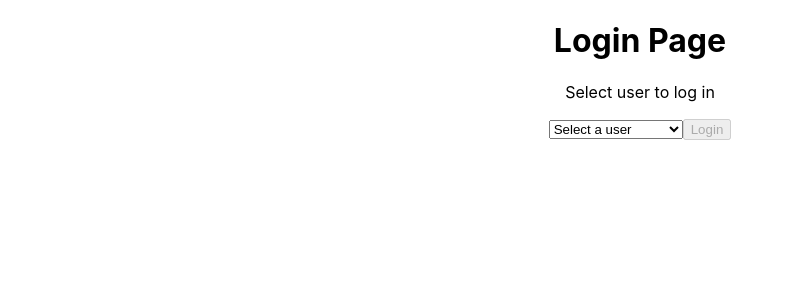
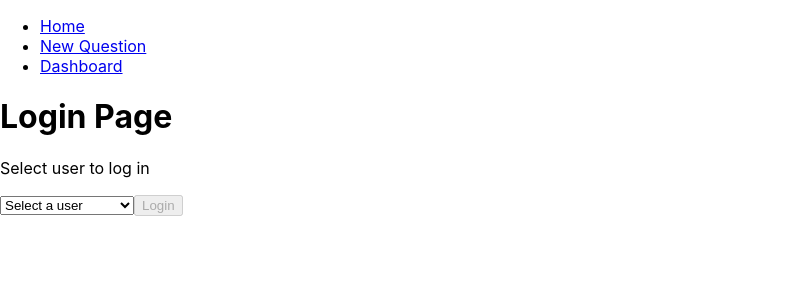
Before and after one commit to kotov-valery/nd019-employee-polls, a React (Create React App) app: page / in a window 1280 px wide. Shown: the top 300 px of the page, without its empty margins (0-794 px from the left). Built offline with nearby package versions, Linux system fonts and the light colour scheme.

Commit message:
Add Nav component

```diff
--- a/package.json
+++ b/package.json
@@ -13,6 +13,7 @@
     "@types/react-dom": "^19.1.3",
     "react": "^19.1.0",
     "react-dom": "^19.1.0",
+    "react-router-dom": "^7.6.0",
     "react-scripts": "5.0.1",
     "redux-thunk": "^3.1.0",
     "typescript": "^4.9.5",
--- a/src/App.tsx
+++ b/src/App.tsx
@@ -1,6 +1,7 @@
 // Global imports
-import React, { useEffect } from "react";
+import React, { useEffect, Fragment } from "react";
 import { useSelector } from "react-redux";
+import { Routes, Route } from "react-router-dom";
 
 // Local imports
 import "./App.css";
@@ -8,6 +9,7 @@ import LoginPage from "./components/LoginPage";
 import { _getQuestions, _getUsers } from "./backend/_DATA";
 import { QuestionList, UserList } from "./backend/Types";
 import Dashboard from "./components/Dashboard";
+import Nav from "./components/Nav";
 
 function Loading() {
   return <div>Loading...</div>;
@@ -19,6 +21,9 @@ function App() {
 
   const authedUser = useSelector((state: any) => state.authedUser);
 
+  const loading = userList === null || questions === null;
+  const userName = userList !== null ? userList[authedUser]?.name : "";
+
   useEffect(() => {
     _getUsers().then((users) => {
       setUserList(users);
@@ -28,26 +33,36 @@ function App() {
     });
   }, []);
 
-  if (!userList) {
-    return <Loading />;
-  }
-
-  if (authedUser && userList) {
-    const userName = userList[authedUser]?.name;
-    if (!questions) {
-      return <Loading />;
-    }
-    return (
-      <div className="App">
-        <Dashboard authedUser={userName} questions={questions} />
+  return (
+    <Fragment>
+      {loading ? <Loading /> : null}
+      <div className="container">
+        <Nav />
+        {loading === true ? null : (
+          <Routes>
+            <Route
+              path="/"
+              element={
+                !authedUser ? (
+                  <LoginPage userList={userList} />
+                ) : (
+                  <Dashboard authedUser={userName} questions={questions} />
+                )
+              }
+            />
+            <Route
+              path="/dashboard"
+              element={
+                userName &&
+                questions && (
+                  <Dashboard authedUser={userName} questions={questions} />
+                )
+              }
+            />
+          </Routes>
+        )}
       </div>
-    );
-  }
-
-  return (
-    <div className="App">
-      <LoginPage userList={userList} />
-    </div>
+    </Fragment>
   );
 }
 
--- a/src/components/Dashboard.tsx
+++ b/src/components/Dashboard.tsx
@@ -1,13 +1,17 @@
 import { QuestionList } from "../backend/Types";
-import QeustionList from "./questions/QuestionList";
+import Qeustions from "./questions/QuestionList";
 
 function Dashboard({
   authedUser,
   questions,
 }: {
   authedUser: string;
-  questions: QuestionList;
+  questions: QuestionList | null;
 }) {
+  if (!authedUser || !questions) {
+    return <div>Loading...</div>;
+  }
+
   return (
     <div className="dashboard">
       <h1>Dashboard</h1>
@@ -15,10 +19,10 @@ function Dashboard({
         <h1>Welcome to dashboard, {authedUser}!</h1>
       </div>
       <div>
-        <QeustionList title="New questions" questions={questions} />
+        <Qeustions title="New questions" questions={questions} />
       </div>
       <div>
-        <QeustionList title="Answered questions" questions={questions} />
+        <Qeustions title="Answered questions" questions={questions} />
       </div>
     </div>
   );
--- a/src/components/LoginPage.tsx
+++ b/src/components/LoginPage.tsx
@@ -1,16 +1,19 @@
 import { useState } from "react";
 import { useDispatch } from "react-redux";
+import { useNavigate } from "react-router-dom";
 
 import { setAuthedUser } from "../redux/actions/authedUser";
 
 function LoginPage({ userList }: { userList: any }) {
   const [selectedUser, setSelectedUser] = useState("");
   const dispatch = useDispatch();
+  const navigate = useNavigate();
 
   const handleLogin = () => {
     if (selectedUser) {
       dispatch(setAuthedUser(selectedUser));
       console.log(`Logged in as ${userList[selectedUser].name}`);
+      navigate("/dashboard");
     } else {
       console.error("Please select a user to log in.");
     }
--- /dev/null
+++ b/src/components/Nav.tsx
@@ -0,0 +1,21 @@
+import { Link } from "react-router-dom";
+
+function Nav() {
+  return (
+    <nav className="Nav">
+      <ul>
+        <li>
+          <Link to="/">Home</Link>
+        </li>
+        <li>
+          <Link to="/add">New Question</Link>
+        </li>
+        <li>
+          <Link to="/dashboard">Dashboard</Link>
+        </li>
+      </ul>
+    </nav>
+  );
+}
+
+export default Nav;
--- a/src/components/questions/QuestionList.tsx
+++ b/src/components/questions/QuestionList.tsx
@@ -1,6 +1,6 @@
 import QuestionItem from "./QuestionItem";
 
-function QeustionList({ title, questions }: { title: string; questions: any }) {
+function Qeustions({ title, questions }: { title: string; questions: any }) {
   return (
     <div className="questions">
       <h1>{title}</h1>
@@ -20,4 +20,4 @@ function QeustionList({ title, questions }: { title: string; questions: any }) {
   );
 }
 
-export default QeustionList;
+export default Qeustions;
--- a/src/index.tsx
+++ b/src/index.tsx
@@ -3,6 +3,7 @@ import ReactDOM from "react-dom/client";
 import "./index.css";
 import App from "./App";
 import reportWebVitals from "./reportWebVitals";
+import { BrowserRouter as Router } from "react-router-dom";
 
 import { Provider } from "react-redux";
 import store from "./redux/store";
@@ -13,7 +14,9 @@ const root = ReactDOM.createRoot(
 root.render(
   <React.StrictMode>
     <Provider store={store}>
-      <App />
+      <Router>
+        <App />
+      </Router>
     </Provider>
   </React.StrictMode>
 );
```
Also changed, not shown: 1 other file (tests, documents, lock files or other folders).
